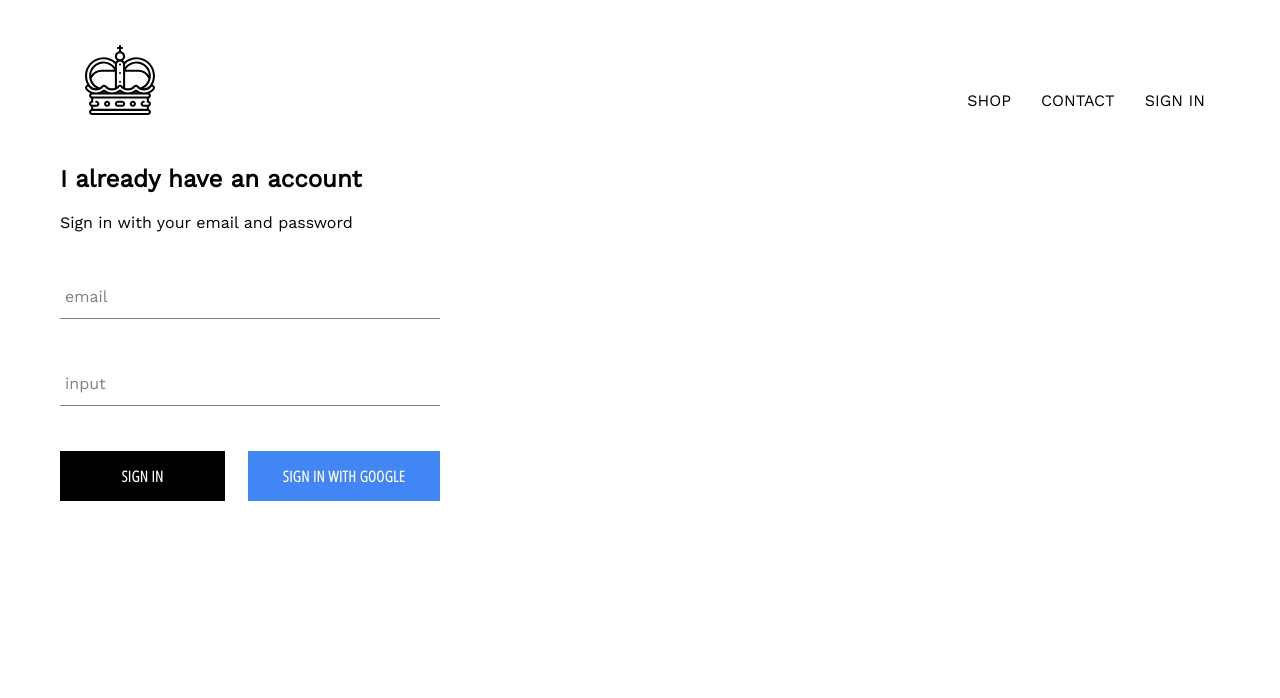
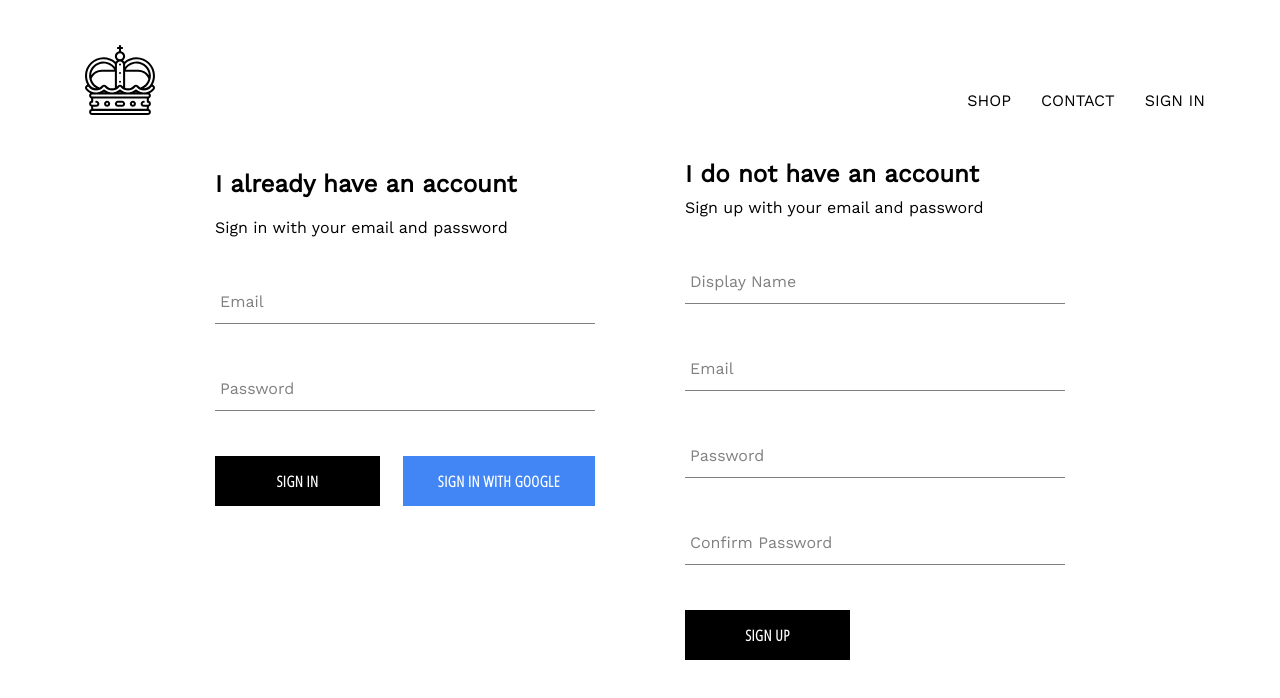
Before and after one commit to orlandobarrera6/crown-clothing, a React (Create React App) app: page /signin in a window 1280 px wide. Shown: the top 698 px of the page. Built offline with nearby package versions, Linux system fonts and the light colour scheme; no server answers; a web font is replaced by a local one.

Commit message:
implemented firebase utils, included ability to store authenticated users into our firestore database

```diff
--- a/src/App.js
+++ b/src/App.js
@@ -11,7 +11,7 @@
 import SignInSignUpPage from "./pages/signin-signup/signin-signup.component";
 
 // line 14 gave problems
-import { auth } from "./firebase/firebase.utils";
+import { auth, createUserProfileDocument } from "./firebase/firebase.utils";
 
 // I fixed the problem with lines 16 -20 fixed the problem
 // import firebase from "firebase/app";
@@ -33,10 +33,28 @@
 	unsubscribeFromAuth = null;
 
 	componentDidMount() {
-		this.unsubscribeFromAuth = auth.onAuthStateChanged(user => {
-			this.setState({ currentUser: user });
+		this.unsubscribeFromAuth = auth.onAuthStateChanged(async userAuth => {
+			if (userAuth) {
+				const userRef = await createUserProfileDocument(userAuth);
 
-			console.log(user);
+				try {
+					userRef.onSnapshot(snapShot => {
+						this.setState({
+							currentUser: {
+								id: snapShot.id,
+								...snapShot.data()
+							}
+						});
+						{
+							console.log(this.state);
+						}
+					});
+				} catch (error) {
+					console.log(console.error);
+				}
+			}
+
+			this.setState({ currentUser: userAuth });
 		});
 	}
 
--- a/src/components/custom-button/custom-button.styles.scss
+++ b/src/components/custom-button/custom-button.styles.scss
@@ -23,6 +23,7 @@
 	&.google-sign-in {
 		background-color: #4285f4;
 		color: white;
+
 		&:hover {
 			background-color: #357ae8;
 			color: black;
--- a/src/components/signin/signin.component.jsx
+++ b/src/components/signin/signin.component.jsx
@@ -39,7 +39,7 @@
 					<FormInput
 						name='email'
 						type='email'
-						label='email'
+						label='Email'
 						value={this.state.email}
 						handleChange={this.handleChange}
 						required
@@ -48,7 +48,7 @@
 					<FormInput
 						name='password'
 						type='password'
-						label='input'
+						label='Password'
 						value={this.state.password}
 						handleChange={this.handleChange}
 						required
--- /dev/null
+++ b/src/components/signup/signup.component.jsx
@@ -0,0 +1,104 @@
+import React from "react";
+
+import FormInput from "../form-input/form-input.component";
+import CustomButton from "../custom-button/custom-button.component";
+
+import { auth, createUserProfileDocument } from "../../firebase/firebase.utils";
+
+import "./signup.styles.scss";
+
+class SignUp extends React.Component {
+	constructor() {
+		super();
+
+		this.state = {
+			displayName: "",
+			email: "",
+			password: "",
+			confirmPassword: ""
+		};
+	}
+
+	handleSubmit = async event => {
+		event.preventDefault();
+
+		const { displayName, email, password, confirmPassword } = this.state;
+
+		if (password !== confirmPassword) {
+			alert("passwords don't match");
+			return;
+		}
+
+		try {
+			const { user } = await auth.createUserWithEmailAndPassword(
+				email,
+				password
+			);
+
+			await createUserProfileDocument(user, { displayName });
+
+			this.setState({
+				displayName: "",
+				email: "",
+				password: "",
+				confirmPassword: ""
+			});
+		} catch (error) {
+			console.error(error);
+		}
+	};
+
+	handleChange = event => {
+		const { name, value } = event.target;
+
+		this.setState({ [name]: value });
+	};
+
+	render() {
+		const { displayName, email, password, confirmPassword } = this.state;
+		return (
+			<div className='sign-up'>
+				<h2 className='title'>I do not have an account</h2>
+				<span> Sign up with your email and password</span>
+				<form className='sign-up-form' onSubmit={this.handleSubmit}>
+					<FormInput
+						type='text'
+						name='displayName'
+						value={displayName}
+						handleChange={this.handleChange}
+						label='Display Name'
+						required
+					/>
+					<FormInput
+						type='email'
+						name='email'
+						value={email}
+						handleChange={this.handleChange}
+						label='Email'
+						required
+					/>
+					<FormInput
+						type='password'
+						name='password'
+						value={password}
+						handleChange={this.handleChange}
+						label='Password'
+						required
+					/>
+					<FormInput
+						type='confirmPassword'
+						name='confirmPassword'
+						value={confirmPassword}
+						handleChange={this.handleChange}
+						label='Confirm Password'
+						required
+					/>
+
+					<CustomButton type='submit'> SIGN UP </CustomButton>
+				</form>
+			</div>
+		);
+	}
+}
+
+export default SignUp;
--- /dev/null
+++ b/src/components/signup/signup.styles.scss
@@ -0,0 +1,9 @@
+.sign-up {
+	display: flex;
+	flex-direction: column;
+	width: 380px;
+
+	.title {
+		margin: 10px 0;
+	}
+}
--- a/src/firebase/firebase.utils.js
+++ b/src/firebase/firebase.utils.js
@@ -15,6 +15,34 @@
 
 firebase.initializeApp(config);
 
+// the function beloew is asynchronous because we are making an API call
+export const createUserProfileDocument = async (userAuth, additionalData) => {
+	if (!userAuth) {
+		// console.log("returning");
+		return;
+	}
+
+	const userRef = firestore.doc(`users/${userAuth.uid}`);
+
+	const snapShot = await userRef.get();
+
+	if (!snapShot.exists) {
+		const { displayName, email } = userAuth;
+		const createdAt = new Date();
+
+		try {
+			await userRef.set({
+				displayName,
+				email,
+				createdAt,
+				...additionalData
+			});
+		} catch (error) {
+			console.log("error creating user", error.message);
+		}
+	}
+};
+
 export const auth = firebase.auth();
 export const firestore = firebase.firestore();
 
--- a/src/pages/signin-signup/signin-signup.component.jsx
+++ b/src/pages/signin-signup/signin-signup.component.jsx
@@ -1,12 +1,14 @@
 import React from "react";
 
 import SignIn from "../../components/signin/signin.component";
+import SignUp from "../../components/signup/signup.component";
 
 import "./signin-signup.styles.scss";
 
 const SignInSignUpPage = () => (
-	<div>
+	<div className='signin-signup-container'>
 		<SignIn />
+		<SignUp />
 	</div>
 );
 
--- a/src/pages/signin-signup/signin-signup.styles.scss
+++ b/src/pages/signin-signup/signin-signup.styles.scss
@@ -0,0 +1,6 @@
+.signin-signup-container {
+	width: 850px;
+	display: flex;
+	justify-content: space-between;
+	margin: 30px auto;
+}
```
